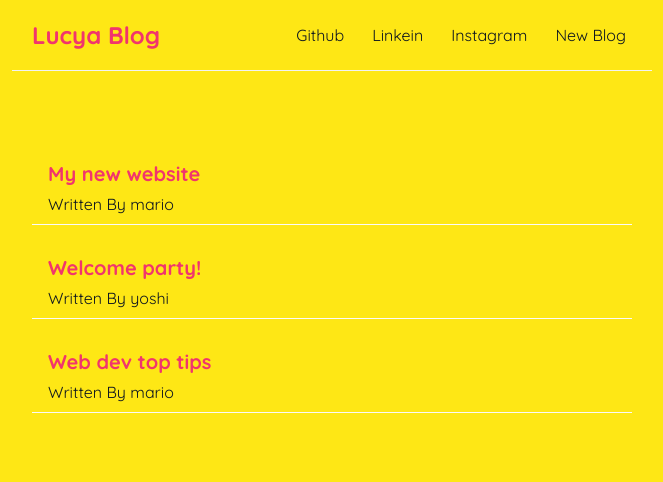
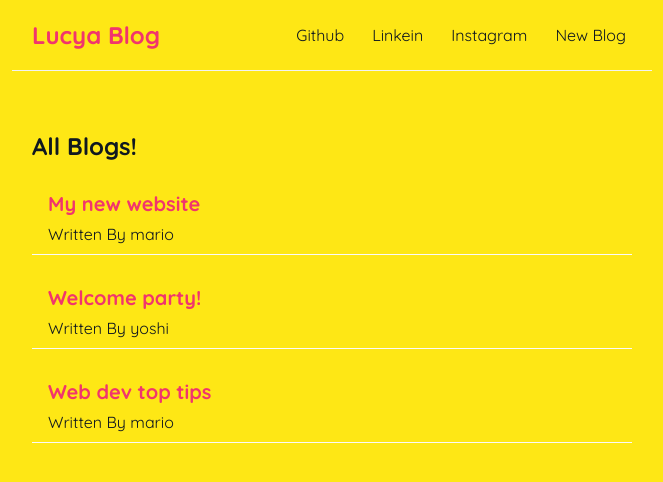
Before and after one commit to Lucy-okoth/Lucya_blog, a React (Create React App) app: page / in a window 1280 px wide. Shown: the top 482 px of the page, without its empty margins (308-971 px from the left). Built offline with nearby package versions, Linux system fonts and the light colour scheme.

Commit message:
Added props

```diff
--- /dev/null
+++ b/src/BlogList.jsx
@@ -0,0 +1,20 @@
+const BlogList = (props) => {
+    const blogs = props.blogs;
+    // console.log(blogs, props.Blog);
+    const title = props.title;
+
+    return (
+        <div className="blog-list">
+            <h2>{ title }</h2>
+             {blogs.map((blog) => (
+                <div className="blog-preview" key={blog.id}>
+                <h2>{ blog.title }</h2>
+                <p>Written By {blog.author}</p>
+                </div>
+
+            ))}
+        </div>
+     );
+}
+
+export default BlogList;
--- a/src/Home.jsx
+++ b/src/Home.jsx
@@ -1,4 +1,5 @@
 import { useState } from "react";
+import BlogList from "./BlogList";
 const Home = () => {
    const [blogs, setBlogs] = useState([
     { title: 'My new website', body: 'lorem ipsum...', author: 'mario', id: 1 },
@@ -8,13 +9,7 @@
    ]);
     return (
         <div className="home">
-            {blogs.map((blog) => (
-                <div className="blog-preview" key={blog.id}>
-                <h2>{ blog.title }</h2>
-                <p>Written By {blog.author}</p>
-                </div>
-
-            ))}
+           <BlogList blogs={blogs} title="All Blogs!" />
         </div>
      );
 }
```
